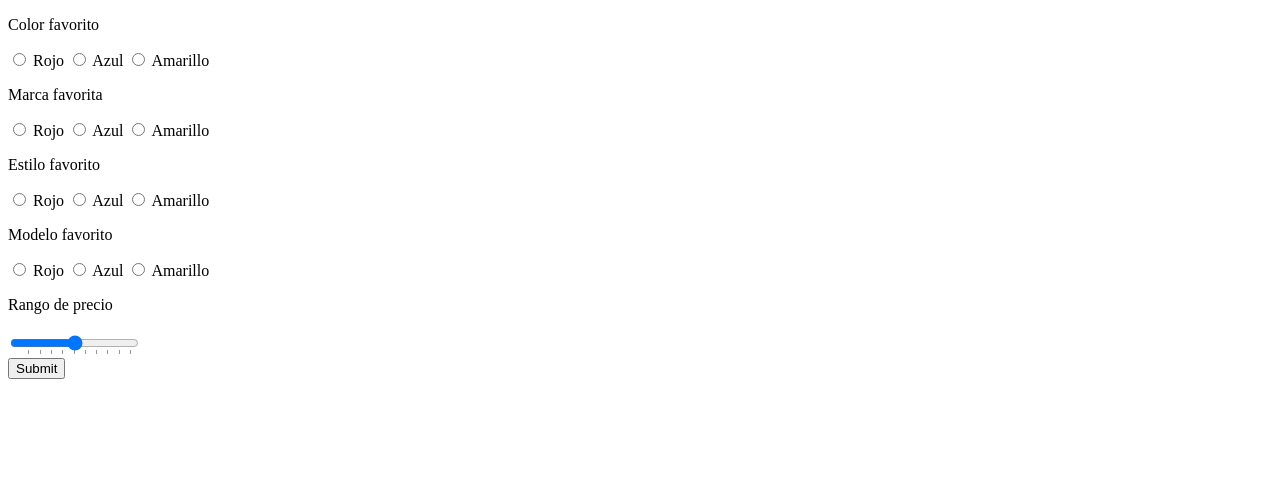
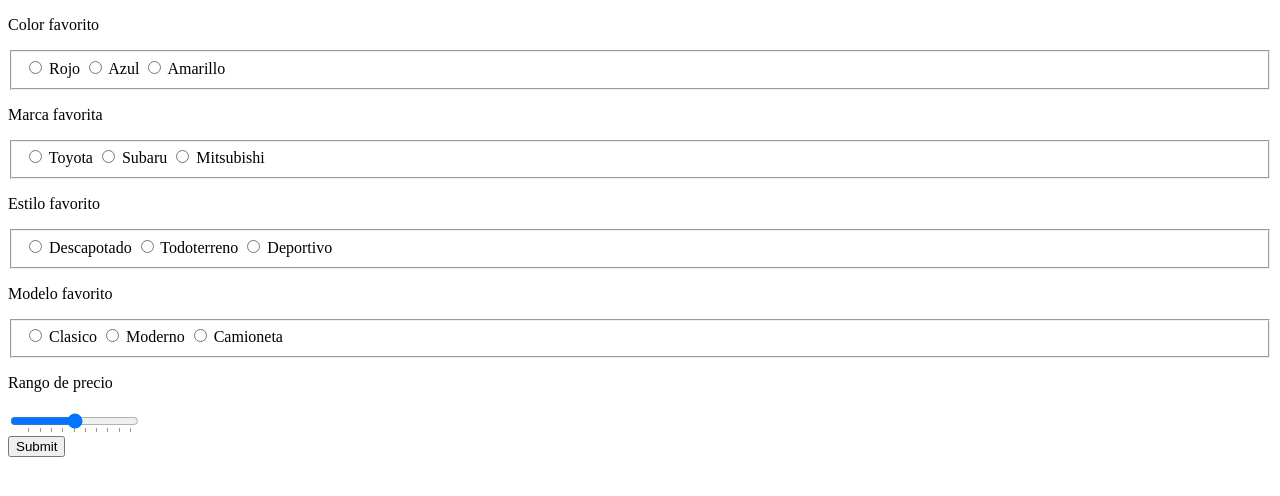
Before and after one commit to carlosdpg/Taller5, a plain HTML site: page formulario/regristroGustos.htm in a window 1280 px wide. Drawn offline with Linux system fonts and the light colour scheme.

Commit message:
gustosUPD2

```diff
--- a/formulario/regristroGustos.htm
+++ b/formulario/regristroGustos.htm
@@ -7,6 +7,7 @@
         <form>
             <p>Color favorito</p>
             <div>
+                <fieldset>
                 <input type="radio" id="colorChoice1"
                 name="contact" value="rojo">
                 <label>Rojo</label>
@@ -18,52 +19,59 @@
                 <input type="radio" id="colorChoice3"
                 name="contact" value="amarillo">
                 <label>Amarillo</label>
+                </fieldset>
             </div>
 
             <p>Marca favorita</p>
             <div>
+                <fieldset>
                 <input type="radio" id="marcaChoice1"
                 name="contact" value="Toyota">
-                <label>Rojo</label>
+                <label>Toyota</label>
 
                 <input type="radio" id="marcaChoice2"
                 name="contact" value="Subaru">
-                <label>Azul</label>
+                <label>Subaru</label>
 
                 <input type="radio" id="marcaChoice3"
                 name="contact" value="Mitsubishi">
-                <label>Amarillo</label>
+                <label>Mitsubishi</label>
+                </fieldset>
             </div>
 
             <p>Estilo favorito</p>
             <div>
+                <fieldset>
                 <input type="radio" id="estiloChoice1"
                 name="contact" value="Descapotado">
-                <label>Rojo</label>
+                <label>Descapotado</label>
 
                 <input type="radio" id="estiloChoice2"
                 name="contact" value="Todoterreno">
-                <label>Azul</label>
+                <label>Todoterreno</label>
 
                 <input type="radio" id="estiloChoice3"
                 name="contact" value="Deportivo">
-                <label>Amarillo</label>
+                <label>Deportivo</label>
+                </fieldset>
             </div>
 
 
             <p>Modelo favorito</p>
             <div>
+                <fieldset>
                 <input type="radio" id="modeloChoice1"
                 name="contact" value="Clasico">
-                <label>Rojo</label>
+                <label>Clasico</label>
 
                 <input type="radio" id="modeloChoice2"
                 name="contact" value="Moderno">
-                <label>Azul</label>
+                <label>Moderno</label>
 
                 <input type="radio" id="modeloChoice3"
                 name="contact" value="Camioneta">
-                <label>Amarillo</label>
+                <label>Camioneta</label>
+                </fieldset>
             </div>
 
             <p>Rango de precio</p>
```
